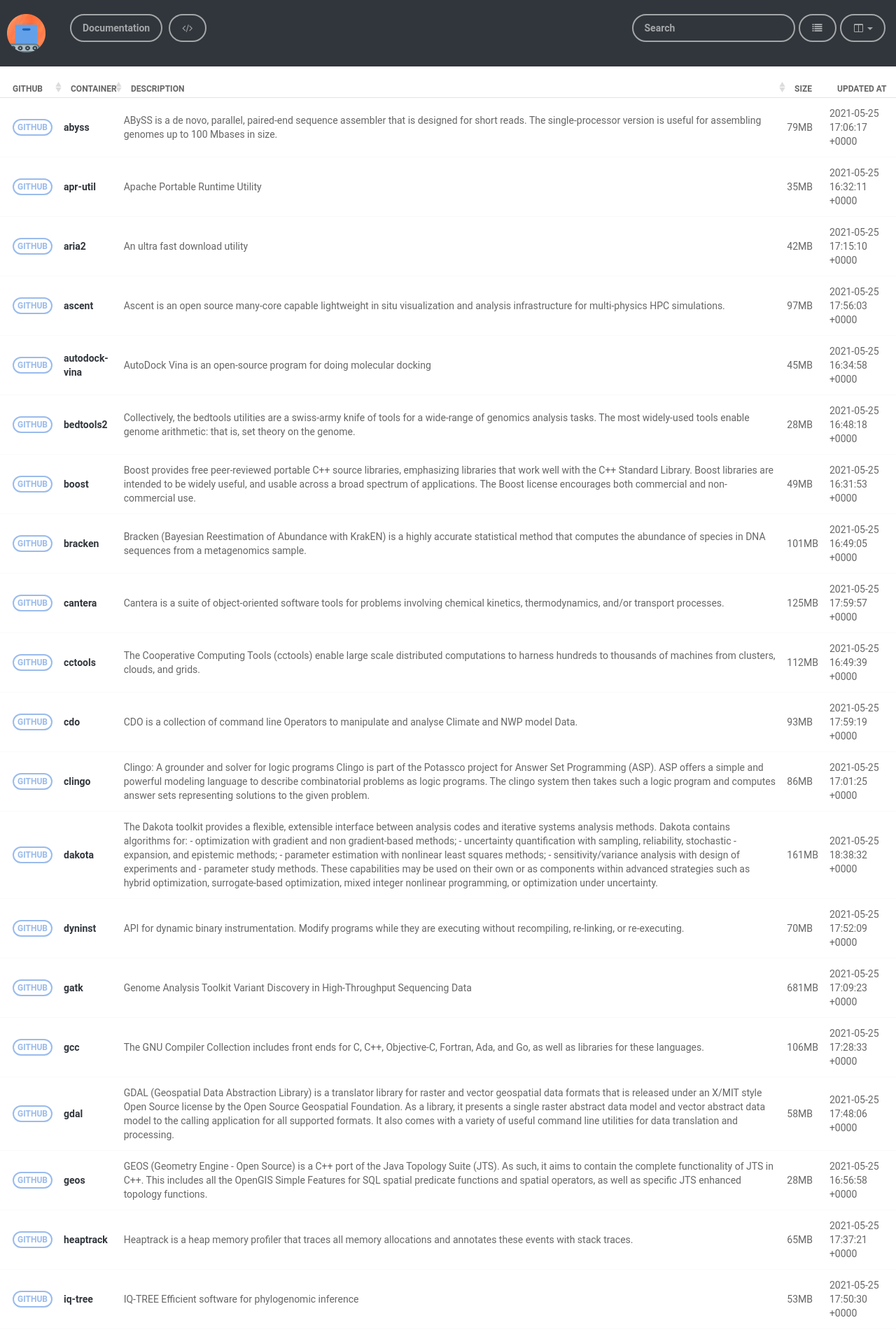
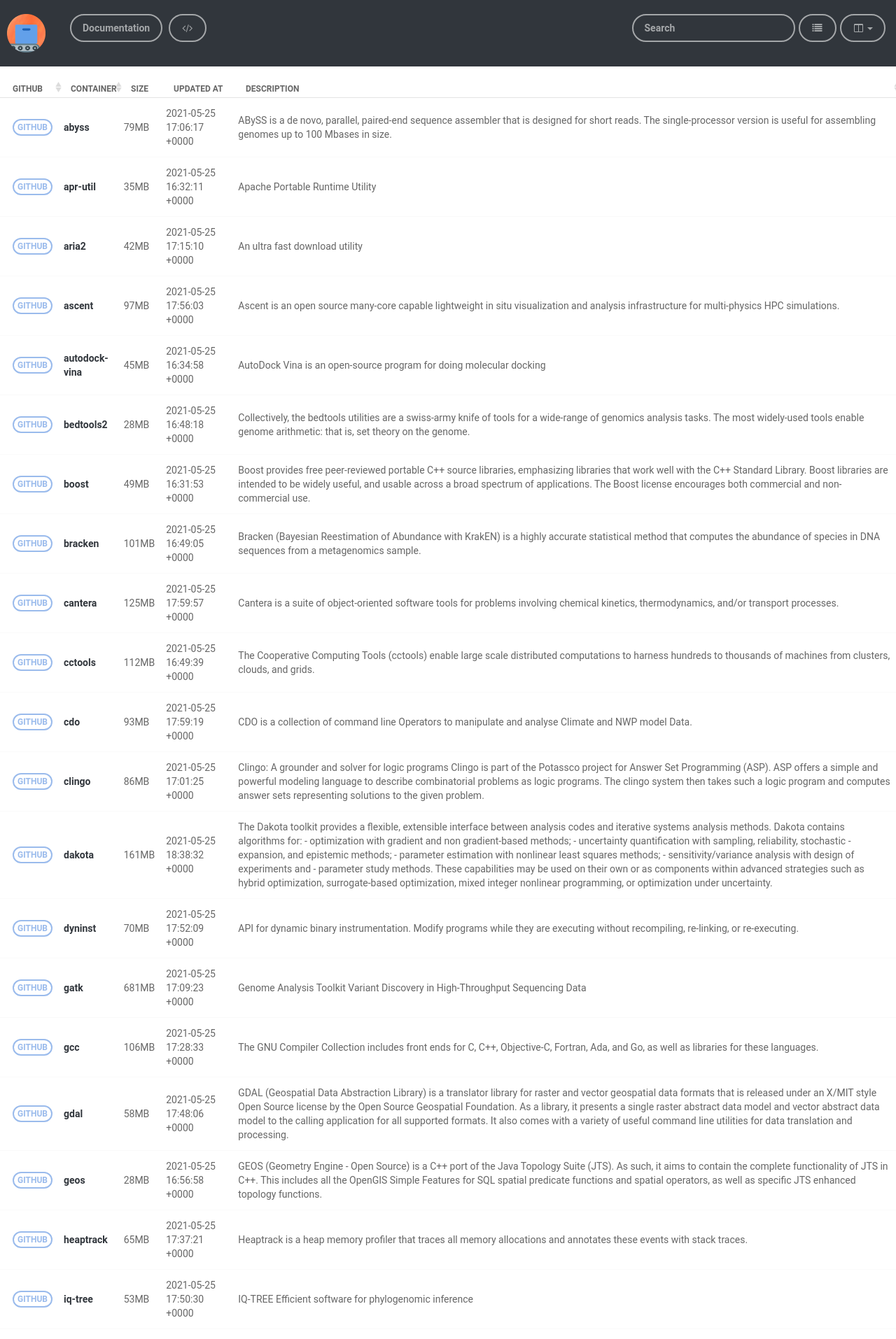
Before and after one commit to autamus/registry, a Jekyll site: the page built from pages/index.md, in a window 1280 px wide. Shown: the top 1914 px of the page at 70% size. Built offline with Jekyll 4.4.1, drawn with Linux system fonts in a browser that asks for light colours; nearby versions of some CDN libraries; some of the changed text lies outside the part shown.

Commit message:
Update Organization

```diff
--- a/_includes/table.html
+++ b/_includes/table.html
@@ -15,9 +15,9 @@
            <thead>
              <th data-field="github" data-sortable="true">github</th>
              <th data-field="container" data-sortable="true">container</th>
-             <th data-field="description" data-sortable="true">description</th>
              <th data-field="size" data-sortable="false">size</th>
              <th data-field="updated at" data-sortable="false">updated at</th>
+             <th data-field="description" data-sortable="true">description</th>
           </thead>
               <tbody>
                 {% for entry in site.library %}
@@ -27,9 +27,9 @@
                            <span class="btn btn-xs btn-danger">GITHUB</span></a>
                     </td>
                     <td><a href="{{ site.baseurl }}/r/{{ entry.name | replace: '/', '-'}}/">{{ entry.name }}</a></td>
-                    <td>{% if entry.description %}{{ entry.description }}{% endif %}</td>
                     <td>{% if entry.size %}{{ entry.size }}{% endif %}</td>
                     <td>{% if entry.updated_at %}{{ entry.updated_at }}{% endif %}</td>
+                    <td>{% if entry.description %}{{ entry.description }}{% endif %}</td>
                 </tr>
                 {% endfor %}
               </tbody>
```
